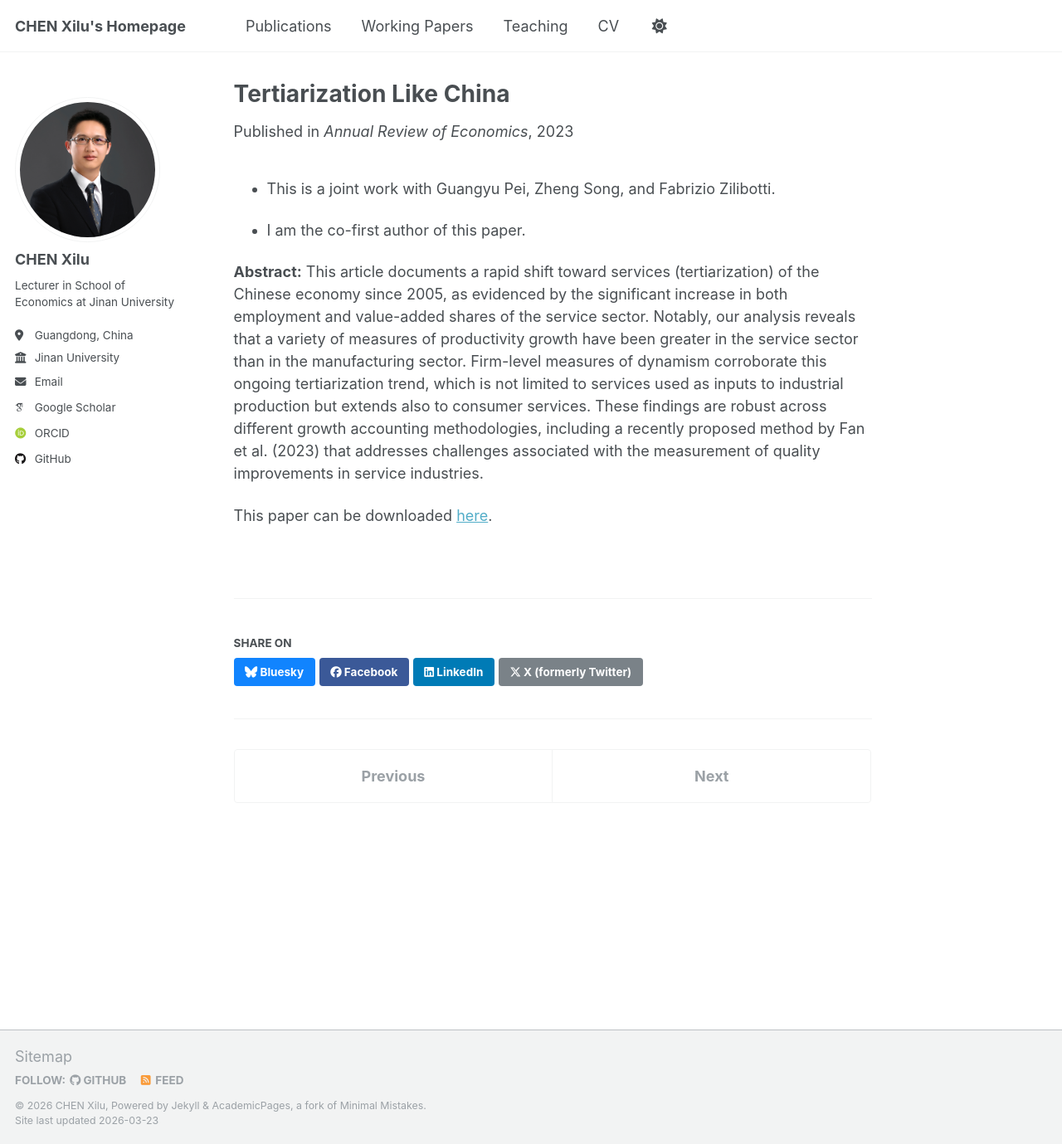
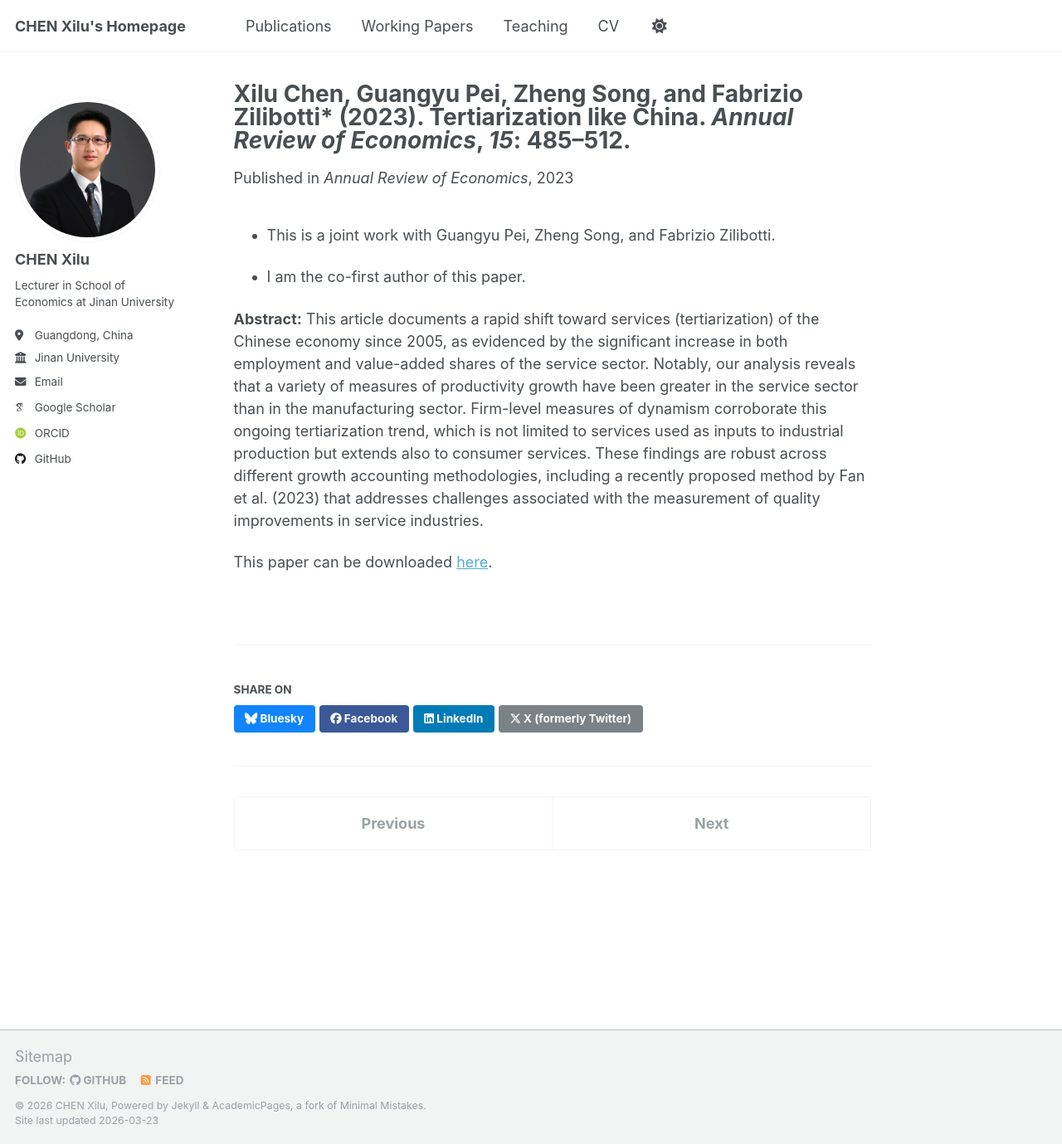
Before and after one commit to Xilu-CHEN/xilu-chen.github.io, a Jekyll site: the page built from _publications/ARE2023.md, in a window 1280 px wide and 1379 px high. Shown: the whole window at 83% size. Built offline with Jekyll 4.4.1, drawn with Linux system fonts in a browser that asks for light colours; some web fonts are replaced; a script that is not in the unit is left out.

Commit message:
Update ARE2023.md

```diff
--- a/_publications/ARE2023.md
+++ b/_publications/ARE2023.md
@@ -1,5 +1,5 @@
 ---
-title: "Tertiarization Like China"
+title: "**Xilu Chen**, Guangyu Pei, Zheng Song, and Fabrizio Zilibotti* (2023). Tertiarization like China. *Annual Review of Economics*, *15*: 485–512."
 collection: publications
 category: manuscripts
 permalink: /publication/ARE2023
```
